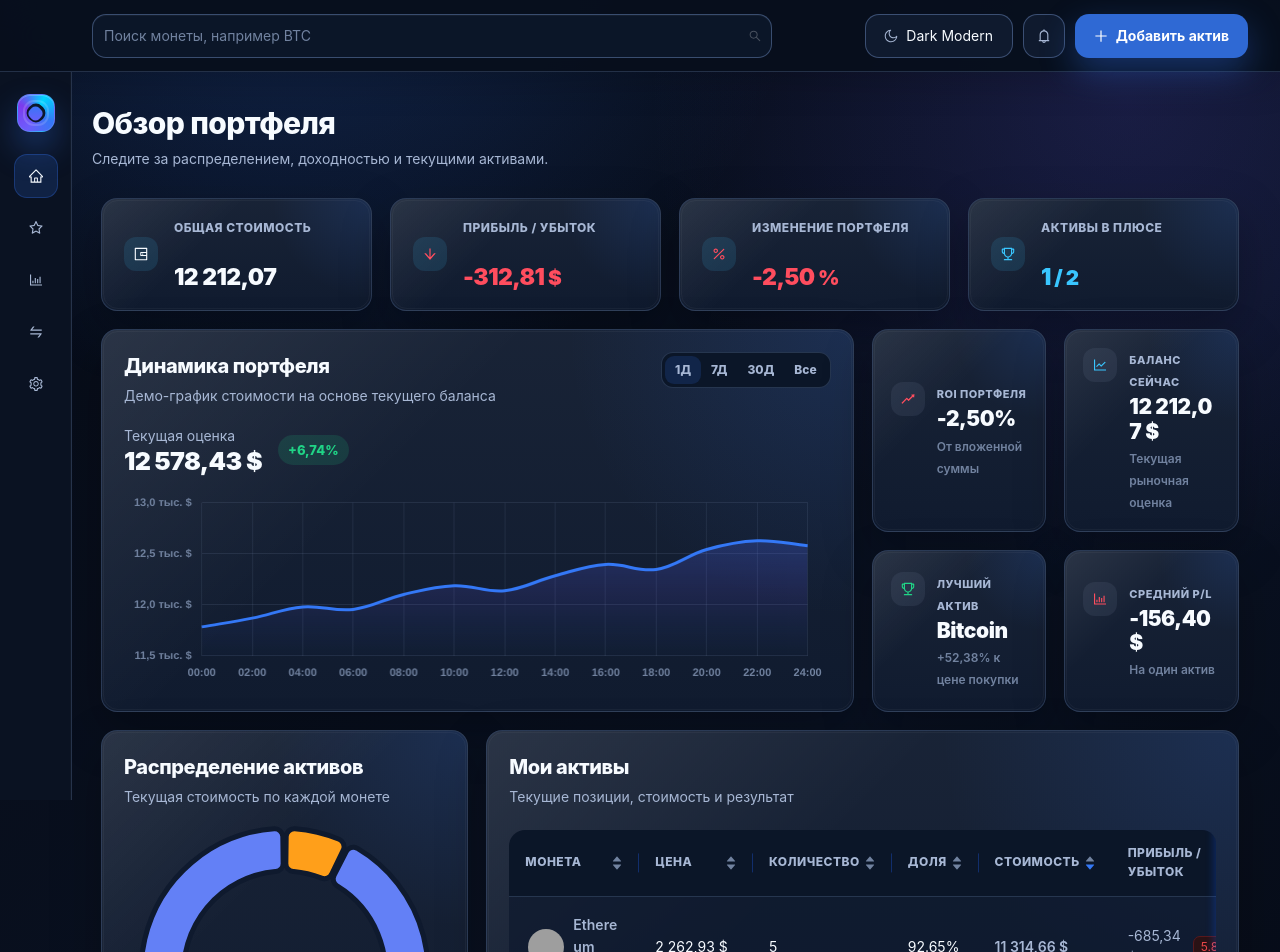
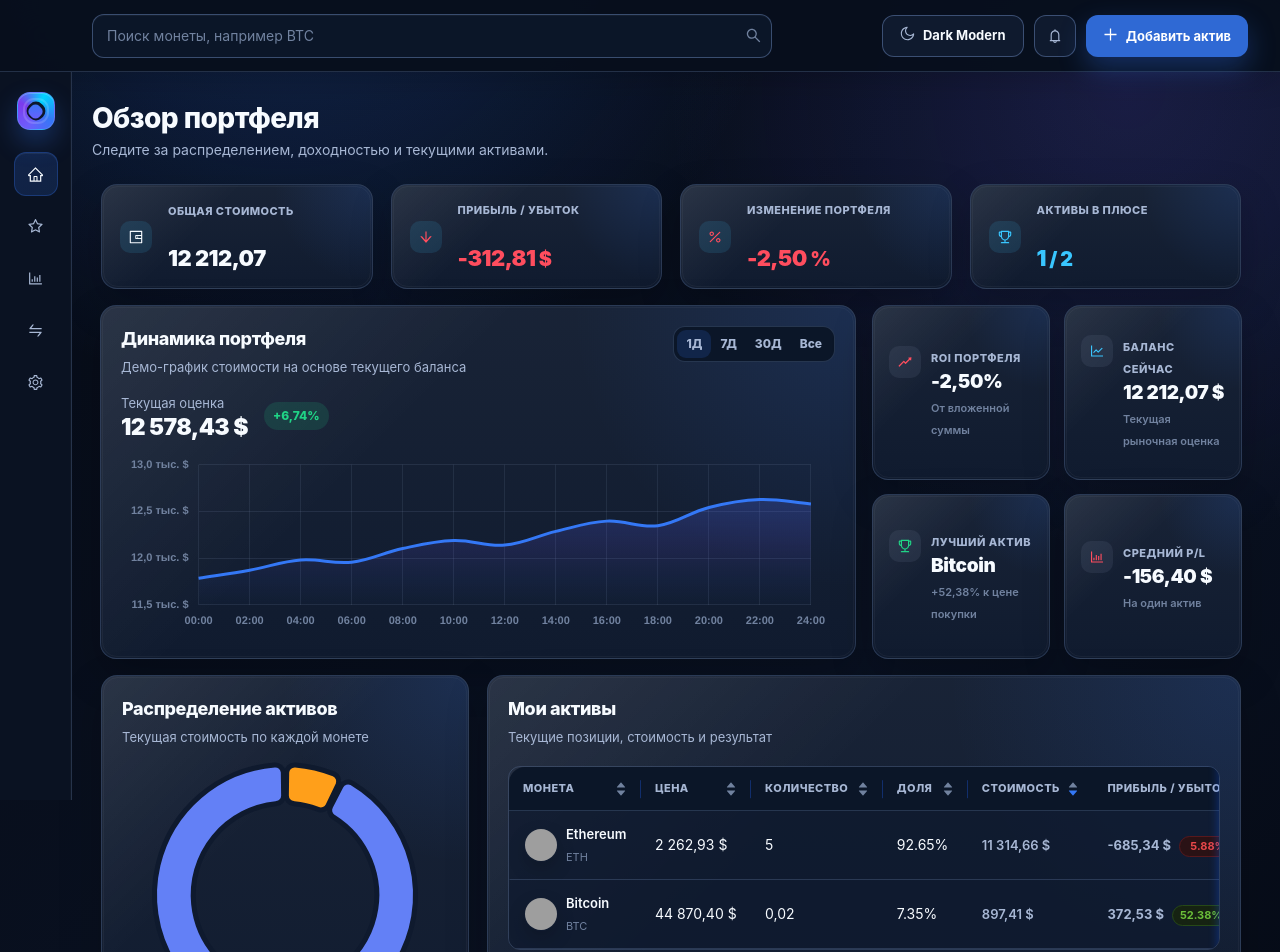
Before and after one commit to godaylor/crypto-portfolio, a React (Vite) app in the folder frontend/: page / in a window 1280 px wide. Shown: the top 952 px of the page. Built offline with nearby package versions, Linux system fonts and the light colour scheme; grey boxes are pictures that could not be loaded.

Commit message:
align visual system foundation

```diff
--- a/frontend/src/componets/ThemeSwitcher.jsx
+++ b/frontend/src/componets/ThemeSwitcher.jsx
@@ -60,9 +60,11 @@ export default function ThemeSwitcher({ themeName, setThemeName }) {
       trigger={['click']}
     >
       <Button className='header-icon-button theme-trigger' type='text'>
-        <Space size={8}>
-          {currentTheme?.icon}
-          <Typography.Text>{currentTheme?.label ?? 'Theme'}</Typography.Text>
+        <Space className='theme-trigger-content' size={8}>
+          <span className='theme-trigger-icon'>{currentTheme?.icon}</span>
+          <Typography.Text className='theme-trigger-label'>
+            {currentTheme?.label ?? 'Theme'}
+          </Typography.Text>
         </Space>
       </Button>
     </Dropdown>
--- a/frontend/src/componets/layout/AnalyticsCard.jsx
+++ b/frontend/src/componets/layout/AnalyticsCard.jsx
@@ -9,7 +9,7 @@ export default function AnalyticsCard({
 }) {
   return (
     <Card className='dashboard-card analytics-card' size='small'>
-      <Space className='analytics-card-content' align='start' size={12}>
+      <Space className='analytics-card-content' align='start' size={10}>
         <span className={`analytics-card-icon is-${status}`}>{icon}</span>
 
         <Space direction='vertical' size={3}>
--- a/frontend/src/componets/layout/AssetsTable.jsx
+++ b/frontend/src/componets/layout/AssetsTable.jsx
@@ -72,14 +72,21 @@ export default function AssetsTable() {
       dataIndex: 'coinName',
       sorter: (a, b) => a.coinName.localeCompare(b.coinName),
       render: (_, coin) => (
-        <Space>
-          <Avatar src={coin.coinIcon} alt={coin.coinName} size={38}>
+        <Space className='asset-cell asset-cell-coin'>
+          <Avatar
+            className='asset-token-icon'
+            src={coin.coinIcon}
+            alt={coin.coinName}
+            size={34}
+          >
             {coin.coinSymbol}
           </Avatar>
 
           <Space direction='vertical' size={0}>
-            <Typography.Text strong>{coin.coinName}</Typography.Text>
-            <Typography.Text type='secondary'>
+            <Typography.Text className='asset-name' strong>
+              {coin.coinName}
+            </Typography.Text>
+            <Typography.Text className='asset-symbol' type='secondary'>
               {coin.coinSymbol}
             </Typography.Text>
           </Space>
@@ -110,7 +117,7 @@ export default function AssetsTable() {
       defaultSortOrder: 'descend',
       sorter: (a, b) => a.totalAmount - b.totalAmount,
       render: (totalAmount) => (
-        <Typography.Text strong>
+        <Typography.Text className='asset-amount' strong>
           {formatCurrency(totalAmount)}
         </Typography.Text>
       ),
@@ -120,8 +127,9 @@ export default function AssetsTable() {
       dataIndex: 'totalProfit',
       sorter: (a, b) => a.totalProfit - b.totalProfit,
       render: (totalProfit, coin) => (
-        <Space>
+        <Space className='asset-profit-cell' size={8}>
           <Typography.Text
+            className='asset-profit-value'
             type={
               totalProfit > 0
                 ? 'success'
@@ -133,7 +141,7 @@ export default function AssetsTable() {
             {formatCurrency(totalProfit)}
           </Typography.Text>
 
-          <Tag color={getChangeColor(totalProfit)}>
+          <Tag className='asset-change-tag' color={getChangeColor(totalProfit)}>
             {coin.growPercent}%
           </Tag>
         </Space>
--- a/frontend/src/componets/layout/PortfolioAnalytics.jsx
+++ b/frontend/src/componets/layout/PortfolioAnalytics.jsx
@@ -58,7 +58,7 @@ export default function PortfolioAnalytics({
   const bestAssetChange = bestAsset ? getAssetSignedChange(bestAsset) : 0
 
   return (
-    <Row className='analytics-grid' gutter={[18, 18]} align='stretch'>
+    <Row className='analytics-grid' gutter={[16, 16]} align='stretch'>
       <Col xs={24} xl={16}>
         <PortfolioPerformanceChart
           portfolioBalance={portfolioBalance}
--- a/frontend/src/index.css
+++ b/frontend/src/index.css
@@ -33,6 +33,9 @@ body {
 }
 
 .app-shell {
+  --radius-control: 12px;
+  --radius-card: 16px;
+  --radius-card-inner: 12px;
   --bg-page: #060b16;
   --bg-page-soft: #0a1223;
   --surface-shell: rgba(8, 15, 29, 0.96);
@@ -53,8 +56,8 @@ body {
   --danger: #ff4d5e;
   --warning: #ff9f1a;
   --info: #39c6ff;
-  --shadow-card: 0 20px 50px rgba(0, 0, 0, 0.26);
-  --shadow-soft: 0 14px 32px rgba(17, 24, 39, 0.22);
+  --shadow-card: 0 16px 42px rgba(0, 0, 0, 0.22);
+  --shadow-soft: 0 10px 26px rgba(17, 24, 39, 0.2);
   --scrollbar-track: rgba(9, 16, 31, 0.72);
   --scrollbar-thumb: rgba(120, 143, 190, 0.54);
   --scrollbar-thumb-hover: rgba(138, 166, 222, 0.78);
@@ -122,8 +125,8 @@ body {
   --danger: #ef334d;
   --warning: #f59e0b;
   --info: #0284c7;
-  --shadow-card: 0 22px 44px rgba(69, 88, 124, 0.13);
-  --shadow-soft: 0 14px 30px rgba(69, 88, 124, 0.13);
+  --shadow-card: 0 16px 36px rgba(69, 88, 124, 0.12);
+  --shadow-soft: 0 10px 24px rgba(69, 88, 124, 0.12);
   --scrollbar-track: rgba(226, 234, 248, 0.86);
   --scrollbar-thumb: rgba(98, 119, 154, 0.42);
   --scrollbar-thumb-hover: rgba(70, 99, 150, 0.62);
@@ -183,11 +186,11 @@ body {
   display: flex;
   align-items: center;
   justify-content: space-between;
-  gap: 20px;
+  gap: 16px;
   padding: 0 32px 0 308px;
   background: var(--surface-shell);
   border-bottom: 1px solid var(--border-subtle);
-  box-shadow: 0 12px 34px rgba(0, 0, 0, 0.16);
+  box-shadow: 0 10px 30px rgba(0, 0, 0, 0.16);
   backdrop-filter: blur(var(--blur));
   transition:
     height 0.18s ease,
@@ -207,23 +210,23 @@ body {
   min-width: 0;
   display: inline-flex;
   align-items: center;
-  gap: 12px;
+  gap: 10px;
   color: var(--text-primary);
 }
 
 .brand-mark {
   position: relative;
-  width: 42px;
-  height: 42px;
+  width: 40px;
+  height: 40px;
   display: inline-grid;
   flex: 0 0 auto;
   place-items: center;
   background:
     conic-gradient(from 28deg, #00d4ff, var(--accent), var(--accent-2), #7c3aed, #00d4ff);
   border: 1px solid color-mix(in srgb, var(--accent) 34%, #ffffff 12%);
-  border-radius: 14px;
+  border-radius: 13px;
   box-shadow:
-    0 16px 32px color-mix(in srgb, var(--accent) 34%, transparent),
+    0 12px 26px color-mix(in srgb, var(--accent) 30%, transparent),
     inset 0 1px 0 rgba(255, 255, 255, 0.22);
 }
 
@@ -257,7 +260,7 @@ body {
 
 .brand-wordmark.ant-typography {
   color: var(--text-primary);
-  font-size: 15px;
+  font-size: 14px;
   font-weight: 850;
   line-height: 1.08;
   letter-spacing: -0.01em;
@@ -289,13 +292,25 @@ body {
 .add-coin-form .ant-picker {
   background: var(--surface-muted) !important;
   border-color: var(--border-strong) !important;
-  border-radius: 14px !important;
+  border-radius: var(--radius-control) !important;
   box-shadow: inset 0 1px 0 rgba(255, 255, 255, 0.04);
   color: var(--text-primary);
   transition:
     background 0.2s ease,
     border-color 0.2s ease,
     box-shadow 0.2s ease;
+}
+
+.coin-search-select .ant-select-selector {
+  min-height: 42px;
+  padding-inline: 14px !important;
+}
+
+.coin-search-select .ant-select-selection-search-input,
+.coin-search-select .ant-select-selection-placeholder,
+.coin-search-select .ant-select-selection-item {
+  height: 40px !important;
+  line-height: 40px !important;
 }
 
 .coin-search-select .ant-select-selection-placeholder,
@@ -336,17 +351,17 @@ body {
 }
 
 .coin-search-dropdown .ant-select-item {
-  min-height: 42px;
+  min-height: 40px;
   margin: 4px;
-  border-radius: 12px;
+  border-radius: var(--radius-control);
 }
 
 .coin-search-dropdown {
   padding: 6px !important;
   background: var(--surface-elevated) !important;
   border: 1px solid var(--border-subtle);
-  border-radius: 16px !important;
-  box-shadow: 0 20px 60px rgba(0, 0, 0, 0.28);
+  border-radius: var(--radius-card) !important;
+  box-shadow: 0 18px 52px rgba(0, 0, 0, 0.26);
   backdrop-filter: blur(var(--blur));
 }
 
@@ -416,12 +431,12 @@ body {
 }
 
 .header-icon-button {
-  height: 44px;
-  padding-inline: 14px;
+  height: 42px;
+  padding-inline: 13px;
   color: var(--text-secondary);
   background: var(--surface-card);
   border: 1px solid var(--border-strong);
-  border-radius: 14px;
+  border-radius: var(--radius-control);
   transition:
     transform 0.18s ease,
     color 0.18s ease,
@@ -430,6 +445,16 @@ body {
     box-shadow 0.18s ease;
 }
 
+.header-icon-button .anticon,
+.add-coin-button .anticon,
+.coin-search-select .ant-select-arrow {
+  font-size: 15px;
+}
+
+.coin-search-select .ant-select-arrow {
+  color: var(--text-muted);
+}
+
 .header-icon-button:hover {
   color: var(--text-primary) !important;
   background: var(--surface-card-hover) !important;
@@ -439,8 +464,23 @@ body {
 }
 
 .theme-trigger {
-  width: 148px;
+  width: 142px;
   justify-content: center;
+}
+
+.theme-trigger-content {
+  min-width: 0;
+}
+
+.theme-trigger-icon {
+  display: inline-flex;
+  color: var(--text-secondary);
+}
+
+.theme-trigger-label.ant-typography {
+  color: var(--text-primary);
+  font-size: 13px;
+  font-weight: 700;
 }
 
 .theme-switcher-item {
@@ -458,14 +498,14 @@ body {
 }
 
 .theme-switcher-icon {
-  width: 30px;
-  height: 30px;
+  width: 28px;
+  height: 28px;
   display: inline-grid;
   flex: 0 0 auto;
   place-items: center;
   color: var(--accent);
   background: var(--accent-soft);
-  border-radius: 10px;
+  border-radius: 9px;
 }
 
 .theme-switcher-item > .anticon:last-child {
@@ -474,11 +514,12 @@ body {
 }
 
 .add-coin-button {
-  height: 44px;
-  padding-inline: 18px;
+  height: 42px;
+  padding-inline: 16px;
+  font-size: 13px;
   font-weight: 750;
-  border-radius: 14px;
-  box-shadow: 0 14px 34px color-mix(in srgb, var(--accent) 34%, transparent);
+  border-radius: var(--radius-control);
+  box-shadow: 0 12px 28px color-mix(in srgb, var(--accent) 30%, transparent);
   transition:
     transform 0.18s ease,
     box-shadow 0.18s ease;
@@ -495,7 +536,7 @@ body {
   height: calc(100vh - 72px);
   overflow-x: hidden;
   overflow-y: auto;
-  padding: 22px 16px 20px;
+  padding: 20px 14px 18px;
   background: var(--surface-sidebar) !important;
   border-right: 1px solid var(--border-subtle);
   box-shadow: inset -1px 0 0 rgba(255, 255, 255, 0.02);
@@ -578,38 +619,50 @@ body {
 }
 
 .sidebar-brand {
-  margin-bottom: 30px;
+  margin-bottom: 24px;
+}
+
+.sidebar-brand .brand-mark {
+  width: 38px;
+  height: 38px;
+}
+
+.header-brand .brand-mark {
+  width: 38px;
+  height: 38px;
 }
 
 .sider-title.ant-typography {
   margin: 0 0 5px;
   color: var(--text-primary);
-  font-size: 19px;
+  font-size: 18px;
   font-weight: 850;
   letter-spacing: -0.02em;
 }
 
 .sider-subtitle {
   display: block;
-  margin-bottom: 20px;
-  color: var(--text-secondary);
+  margin-bottom: 18px;
+  color: var(--text-secondary);
+  font-size: 13px;
+  line-height: 1.35;
 }
 
 .sider-navigation {
   width: 100%;
-  padding-bottom: 22px;
-  margin-bottom: 22px;
+  padding-bottom: 18px;
+  margin-bottom: 18px;
   border-bottom: 1px solid var(--border-subtle);
 }
 
 .sider-navigation-item {
   width: 100%;
-  min-height: 42px;
+  min-height: 40px;
   padding: 0 12px;
   color: var(--text-secondary);
   border: 1px solid transparent;
-  border-radius: 13px;
-  cursor: default;
+  border-radius: var(--radius-control);
+  cursor: pointer;
   transition:
     transform 0.18s ease,
     color 0.18s ease,
@@ -619,18 +672,25 @@ body {
 
 .sider-navigation-item .anticon {
   color: inherit;
+  font-size: 15px;
 }
 
 .sider-navigation-item .ant-typography {
   color: inherit;
+  font-size: 13px;
   font-weight: 600;
 }
 
 .sider-navigation-item:hover,
 .sider-navigation-item.is-active {
   color: var(--text-primary);
-  background: var(--accent-soft);
+  background:
+    linear-gradient(135deg, color-mix(in srgb, var(--accent) 18%, transparent), var(--accent-soft));
   border-color: color-mix(in srgb, var(--accent) 28%, transparent);
+}
+
+.sider-navigation-item.is-active {
+  box-shadow: inset 0 1px 0 rgba(255, 255, 255, 0.06);
 }
 
 .sider-navigation-item:hover {
@@ -648,7 +708,7 @@ body {
   min-width: 0;
   min-height: calc(100vh - 72px);
   overflow-x: clip;
-  padding: 34px 32px 42px;
+  padding: 30px 30px 38px;
   background: transparent;
 }
 
@@ -660,13 +720,13 @@ body {
 }
 
 .dashboard-header {
-  margin-bottom: 28px;
+  margin-bottom: 24px;
 }
 
 .dashboard-header h2.ant-typography {
-  margin: 0 0 7px;
-  color: var(--text-primary);
-  font-size: 30px;
+  margin: 0 0 6px;
+  color: var(--text-primary);
+  font-size: 28px;
   line-height: 1.15;
   font-weight: 850;
   letter-spacing: -0.02em;
@@ -683,6 +743,8 @@ body {
 
 .dashboard-header .ant-typography {
   color: var(--text-secondary);
+  font-size: 14px;
+  line-height: 1.45;
   max-width: 100%;
   white-space: normal;
   overflow-wrap: anywhere;
@@ -690,12 +752,12 @@ body {
 
 .kpi-grid {
   min-width: 0;
-  margin-bottom: 18px;
+  margin-bottom: 16px;
 }
 
 .analytics-grid {
   min-width: 0;
-  margin-bottom: 18px;
+  margin-bottom: 16px;
 }
 
 .kpi-grid,
@@ -720,7 +782,7 @@ body {
   background:
     linear-gradient(180deg, color-mix(in srgb, var(--surface-card) 96%, #ffffff 4%), var(--surface-elevated)) !important;
   border: 1px solid var(--border-subtle) !important;
-  border-radius: 16px;
+  border-radius: var(--radius-card);
   box-shadow: var(--shadow-card);
   backdrop-filter: blur(var(--blur));
   transition:
@@ -746,13 +808,13 @@ body {
   pointer-events: none;
   content: "";
   border: 1px solid rgba(255, 255, 255, 0.04);
-  border-radius: 15px;
+  border-radius: calc(var(--radius-card) - 1px);
 }
 
 .dashboard-card:hover {
   border-color: var(--border-strong) !important;
-  box-shadow: 0 24px 64px rgba(0, 0, 0, 0.28);
-  transform: translateY(-2px);
+  box-shadow: 0 20px 54px rgba(0, 0, 0, 0.26);
+  transform: translateY(-1px);
 }
 
 .app-shell[data-theme='light-modern'] .dashboard-card:hover {
@@ -779,7 +841,7 @@ body {
 .app-shell[data-theme='light-modern'] .dashboard-card {
   background:
     linear-gradient(180deg, #ffffff, #fbfdff) !important;
-  box-shadow: 0 20px 46px rgba(67, 83, 115, 0.12);
+  box-shadow: var(--shadow-card);
 }
 
 .app-shell[data-theme='light-modern'] .dashboard-card::before {
@@ -795,10 +857,10 @@ body {
 }
 
 .kpi-card .ant-card-body {
-  min-height: 96px;
+  min-height: 88px;
   display: flex;
   align-items: center;
-  padding: 20px 22px;
+  padding: 17px 18px;
 }
 
 .kpi-card-content {
@@ -811,14 +873,14 @@ body {
 }
 
 .kpi-icon {
-  width: 34px;
-  height: 34px;
+  width: 32px;
+  height: 32px;
   display: grid;
   flex: 0 0 auto;
   place-items: center;
   color: var(--info);
   background: color-mix(in srgb, var(--info) 12%, transparent);
-  border-radius: 12px;
+  border-radius: 10px;
 }
 
 .app-shell[data-theme='light-modern'] .kpi-icon {
@@ -847,9 +909,9 @@ body {
 
 .kpi-label {
   display: block;
-  margin-bottom: 7px;
-  color: var(--text-secondary);
-  font-size: 12px;
+  margin-bottom: 6px;
+  color: var(--text-secondary);
+  font-size: 11px;
   font-weight: 800;
   letter-spacing: 0.04em;
   text-transform: uppercase;
@@ -859,7 +921,7 @@ body {
 
 .kpi-value.ant-typography {
   margin: 0;
-  font-size: 23px;
+  font-size: 22px;
   line-height: 1.1;
   font-weight: 900;
   letter-spacing: -0.025em;
@@ -885,15 +947,15 @@ body {
 .chart-card .ant-card-body,
 .holdings-card .ant-card-body,
 .performance-card .ant-card-body {
-  padding: 22px;
+  padding: 20px;
 }
 
 .chart-card h4.ant-typography,
 .holdings-card h4.ant-typography,
 .performance-card h4.ant-typography {
-  margin: 0 0 5px;
-  color: var(--text-primary);
-  font-size: 20px;
+  margin: 0 0 4px;
+  color: var(--text-primary);
+  font-size: 18px;
   font-weight: 850;
   letter-spacing: -0.02em;
 }
@@ -902,12 +964,14 @@ body {
 .holdings-card .ant-typography,
 .performance-card .ant-typography {
   color: var(--text-secondary);
+  font-size: 13px;
+  line-height: 1.45;
 }
 
 .performance-card .ant-card-body {
   display: flex;
   flex-direction: column;
-  min-height: 340px;
+  min-height: 320px;
 }
 
 .performance-card-header {
@@ -923,7 +987,7 @@ body {
   color: var(--text-secondary);
   background: var(--surface-muted);
   border: 1px solid var(--border-subtle);
-  border-radius: 12px;
+  border-radius: var(--radius-control);
 }
 
 .performance-range-control .ant-segmented-item {
@@ -931,8 +995,8 @@ body {
 }
 
 .performance-range-control .ant-segmented-item-label {
-  min-height: 28px;
-  padding-inline: 10px;
+  min-height: 26px;
+  padding-inline: 9px;
   color: var(--text-secondary);
   font-size: 12px;
   font-weight: 800;
@@ -945,14 +1009,14 @@ body {
 }
 
 .performance-summary {
-  margin-top: 18px;
-  margin-bottom: 6px;
+  margin-top: 14px;
+  margin-bottom: 4px;
 }
 
 .performance-summary h3.ant-typography {
   margin: 1px 0 0;
   color: var(--text-primary);
-  font-size: 25px;
+  font-size: 23px;
   line-height: 1.1;
   font-weight: 900;
   letter-spacing: -0.025em;
@@ -961,9 +1025,9 @@ body {
 .performance-change {
   display: inline-flex;
   align-items: center;
-  min-height: 30px;
-  padding: 0 10px;
-  font-size: 13px;
+  min-height: 28px;
+  padding: 0 9px;
+  font-size: 12px;
   font-weight: 850;
   border-radius: 999px;
 }
@@ -980,7 +1044,7 @@ body {
 
 .performance-chart-wrapper {
   flex: 1 1 auto;
-  min-height: 200px;
+  min-height: 190px;
   margin-top: 4px;
 }
 
@@ -992,14 +1056,14 @@ body {
   width: 100%;
   display: grid;
   grid-template-columns: repeat(2, minmax(0, 1fr));
-  gap: 18px;
+  gap: 14px;
 }
 
 .analytics-card .ant-card-body {
-  min-height: 160px;
+  min-height: 138px;
   display: flex;
   align-items: center;
-  padding: 18px;
+  padding: 16px;
 }
 
 .analytics-card-content {
@@ -1012,14 +1076,14 @@ body {
 }
 
 .analytics-card-icon {
-  width: 34px;
-  height: 34px;
+  width: 32px;
+  height: 32px;
   display: grid;
   flex: 0 0 auto;
   place-items: center;
   color: var(--text-primary);
   background: color-mix(in srgb, var(--text-muted) 14%, transparent);
-  border-radius: 12px;
+  border-radius: 10px;
 }
 
 .analytics-card-icon.is-positive,
@@ -1045,7 +1109,7 @@ body {
 .analytics-card-label {
   color: var(--text-secondary);
   font-size: 11px;
-  font-weight: 850;
+  font-weight: 800;
   letter-spacing: 0.045em;
   text-transform: uppercase;
   overflow-wrap: anywhere;
@@ -1055,7 +1119,7 @@ body {
   max-width: 100%;
   margin: 0;
   color: var(--text-primary);
-  font-size: 21px;
+  font-size: 19px;
   line-height: 1.16;
   font-weight: 900;
   letter-spacing: -0.02em;
@@ -1064,17 +1128,17 @@ body {
 
 .analytics-card-detail {
   color: var(--text-muted);
-  font-size: 12px;
+  font-size: 11px;
   font-weight: 600;
 }
 
 .chart-wrapper {
-  height: 350px;
+  height: 320px;
   min-width: 0;
   display: flex;
   align-items: center;
   justify-content: center;
-  padding-top: 18px;
+  padding-top: 14px;
 }
 
 .chart-wrapper canvas {
@@ -1082,7 +1146,7 @@ body {
 }
 
 .holdings-table {
-  margin-top: 22px;
+  margin-top: 18px;
 }
 
 .holdings-table .ant-table-wrapper,
@@ -1100,7 +1164,8 @@ body {
 
 .holdings-table .ant-table-container {
   overflow: hidden;
-  border-radius: 14px;
+  border: 1px solid var(--border-subtle);
+  border-radius: var(--radius-card-inner);
 }
 
 .holdings-table .ant-table-content {
@@ -1109,10 +1174,10 @@ body {
 }
 
 .holdings-table .ant-table-thead > tr > th {
-  height: 50px;
-  padding: 14px 16px;
-  color: var(--text-secondary);
-  font-size: 12px;
+  height: 44px;
+  padding: 11px 14px;
+  color: var(--text-secondary);
+  font-size: 11px;
   font-weight: 800;
   letter-spacing: 0.04em;
   text-transform: uppercase;
@@ -1134,8 +1199,8 @@ body {
 }
 
 .holdings-table .ant-table-tbody > tr > td {
-  height: 76px;
-  padding: 17px 16px;
+  height: 62px;
+  padding: 12px 14px;
   color: var(--text-primary);
   background: color-mix(in srgb, var(--surface-card) 72%, transparent) !important;
   border-bottom: 1px solid var(--border-subtle);
@@ -1154,25 +1219,78 @@ body {
 }
 
 .holdings-table .ant-table-tbody > tr > td:first-child {
-  border-left: 2px solid transparent;
+  border-left: 1px solid transparent;
 }
 
 .holdings-table .ant-table-tbody > tr:hover > td:first-child {
   border-left-color: var(--accent);
 }
 
+.asset-cell-coin {
+  min-width: 0;
+}
+
+.asset-token-icon {
+  flex: 0 0 auto;
+  box-shadow: 0 8px 18px rgba(0, 0, 0, 0.18);
+}
+
+.asset-name.ant-typography {
+  color: var(--text-primary);
+  font-size: 13px;
+  line-height: 1.2;
+}
+
+.asset-symbol.ant-typography {
+  color: var(--text-muted);
+  font-size: 11px;
+  line-height: 1.2;
+  text-transform: uppercase;
+}
+
+.asset-amount.ant-typography,
+.asset-profit-value.ant-typography {
+  font-size: 13px;
+  font-weight: 750;
+}
+
+.asset-change-tag.ant-tag {
+  min-width: 58px;
+  margin-inline-end: 0;
+  padding: 1px 7px;
+  font-size: 11px;
+  font-weight: 750;
+  line-height: 1.5;
+  text-align: center;
+  border-radius: 999px;
+}
+
 .portfolio-coin-card {
   width: 100%;
 }
 
 .portfolio-coin-card .ant-card-body {
-  padding: 15px;
+  padding: 14px;
 }
 
 .portfolio-coin-card {
   box-shadow:
-    0 14px 34px rgba(0, 0, 0, 0.18),
+    0 12px 30px rgba(0, 0, 0, 0.16),
     inset 0 1px 0 rgba(255, 255, 255, 0.04);
+}
+
+.portfolio-coin-card .ant-avatar {
+  width: 38px;
+  height: 38px;
+  box-shadow: 0 8px 18px rgba(0, 0, 0, 0.18);
+}
+
+.portfolio-coin-card .ant-tag {
+  margin-inline-end: 0;
+  border-radius: 999px;
+  font-size: 11px;
+  font-weight: 750;
+  line-height: 1.5;
 }
 
 .portfolio-coin-card .ant-typography:not(.ant-typography-secondary) {
```
